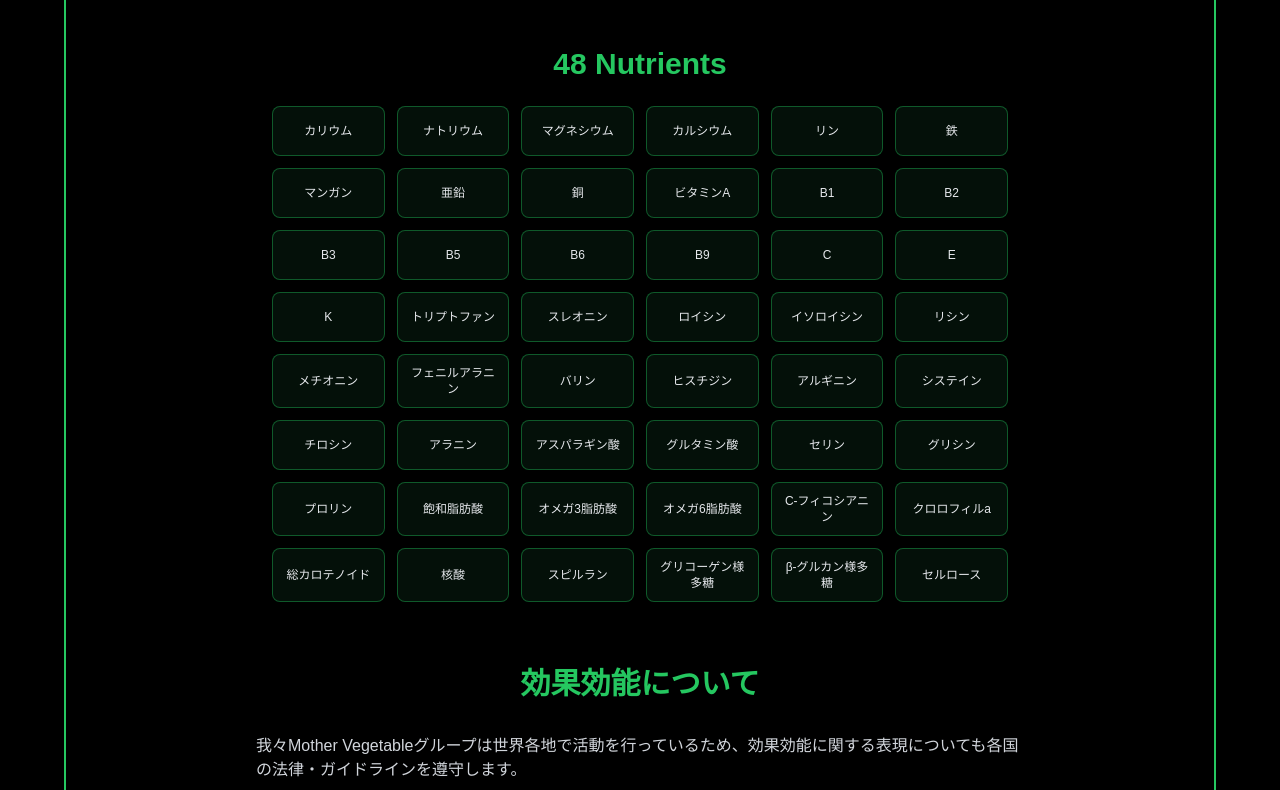
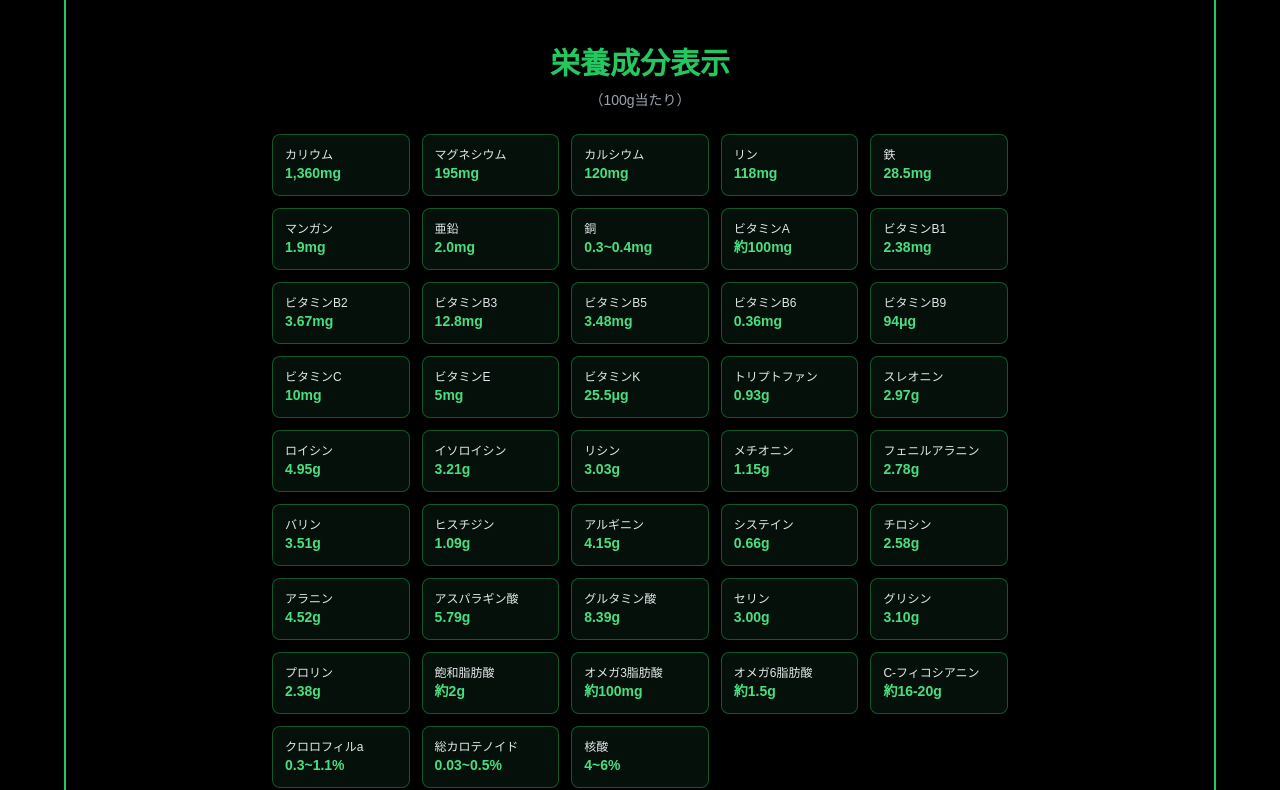
Before and after one commit to Rio2Ryo/mother-vegetables-hp, a Next.js app: page / in a window 1280 px wide. Shown: the part 2839-3629 px from the top of the page. Built offline with nearby package versions, Linux system fonts and the light colour scheme.

Commit message:
feat: 成分表示にグラム数を追加（100g当たり）
- 栄養成分表示をグラム数付きのグリッドに変更
- プロンプトにもグラム数を含める
- AIが容量に基づいた結果を返せるように改善

```diff
--- a/src/components/IndustryApproach3.tsx
+++ b/src/components/IndustryApproach3.tsx
@@ -21,9 +21,57 @@ export default function IndustryApproach() {
     { name: 'Other Functional Ingredients', nameMobile: ['Other Functional', 'Ingredients'], count: '9 types' },
   ]
 
-  const nutrientsList = language === 'JP'
-    ? 'カリウム・ナトリウム・マグネシウム・カルシウム・リン・鉄・マンガン・亜鉛・銅・ビタミンA・B1・B2・B3・B5・B6・B9・C・E・K・トリプトファン・スレオニン・ロイシン・イソロイシン・リシン・メチオニン・フェニルアラニン・バリン・ヒスチジン・アルギニン・システイン・チロシン・アラニン・アスパラギン酸・グルタミン酸・セリン・グリシン・プロリン・飽和脂肪酸・オメガ3脂肪酸・オメガ6脂肪酸・C-フィコシアニン・クロロフィルa・総カロテノイド・核酸・スピルラン・グリコーゲン様多糖・β-グルカン様多糖・セルロース'
-    : 'Potassium, sodium, magnesium, calcium, phosphorus, iron, manganese, zinc, copper, Vitamin A, B1, B2, B3, B5, B6, B9, C, E, K, tryptophan, threonine, leucine, isoleucine, lysine, methionine, phenylalanine, valine, histidine, arginine, cystine, tyrosine, alanine, aspartic acid, glutamic acid, serine, glycine, proline, saturated fatty acids, omega-3 fatty acids, omega-6 fatty acids, C-phycocyanin, chlorophyll a, total carotenoids, nucleic acids, spirulan, glycogen-like polysaccharides, β-glucan-like polysaccharides, cellulose.'
+  // 成分リスト（グラム数付き・100g当たり）
+  const nutrientsWithAmount = [
+    { name: 'カリウム', amount: '1,360mg', nameEN: 'Potassium' },
+    { name: 'マグネシウム', amount: '195mg', nameEN: 'Magnesium' },
+    { name: 'カルシウム', amount: '120mg', nameEN: 'Calcium' },
+    { name: 'リン', amount: '118mg', nameEN: 'Phosphorus' },
+    { name: '鉄', amount: '28.5mg', nameEN: 'Iron' },
+    { name: 'マンガン', amount: '1.9mg', nameEN: 'Manganese' },
+    { name: '亜鉛', amount: '2.0mg', nameEN: 'Zinc' },
+    { name: '銅', amount: '0.3~0.4mg', nameEN: 'Copper' },
+    { name: 'ビタミンA', amount: '約100mg', nameEN: 'Vitamin A' },
+    { name: 'ビタミンB1', amount: '2.38mg', nameEN: 'Vitamin B1' },
+    { name: 'ビタミンB2', amount: '3.67mg', nameEN: 'Vitamin B2' },
+    { name: 'ビタミンB3', amount: '12.8mg', nameEN: 'Vitamin B3' },
+    { name: 'ビタミンB5', amount: '3.48mg', nameEN: 'Vitamin B5' },
+    { name: 'ビタミンB6', amount: '0.36mg', nameEN: 'Vitamin B6' },
+    { name: 'ビタミンB9', amount: '94μg', nameEN: 'Vitamin B9' },
+    { name: 'ビタミンC', amount: '10mg', nameEN: 'Vitamin C' },
+    { name: 'ビタミンE', amount: '5mg', nameEN: 'Vitamin E' },
+    { name: 'ビタミンK', amount: '25.5μg', nameEN: 'Vitamin K' },
+    { name: 'トリプトファン', amount: '0.93g', nameEN: 'Tryptophan' },
+    { name: 'スレオニン', amount: '2.97g', nameEN: 'Threonine' },
+    { name: 'ロイシン', amount: '4.95g', nameEN: 'Leucine' },
+    { name: 'イソロイシン', amount: '3.21g', nameEN: 'Isoleucine' },
+    { name: 'リシン', amount: '3.03g', nameEN: 'Lysine' },
+    { name: 'メチオニン', amount: '1.15g', nameEN: 'Methionine' },
+    { name: 'フェニルアラニン', amount: '2.78g', nameEN: 'Phenylalanine' },
+    { name: 'バリン', amount: '3.51g', nameEN: 'Valine' },
+    { name: 'ヒスチジン', amount: '1.09g', nameEN: 'Histidine' },
+    { name: 'アルギニン', amount: '4.15g', nameEN: 'Arginine' },
+    { name: 'システイン', amount: '0.66g', nameEN: 'Cysteine' },
+    { name: 'チロシン', amount: '2.58g', nameEN: 'Tyrosine' },
+    { name: 'アラニン', amount: '4.52g', nameEN: 'Alanine' },
+    { name: 'アスパラギン酸', amount: '5.79g', nameEN: 'Aspartic Acid' },
+    { name: 'グルタミン酸', amount: '8.39g', nameEN: 'Glutamic Acid' },
+    { name: 'セリン', amount: '3.00g', nameEN: 'Serine' },
+    { name: 'グリシン', amount: '3.10g', nameEN: 'Glycine' },
+    { name: 'プロリン', amount: '2.38g', nameEN: 'Proline' },
+    { name: '飽和脂肪酸', amount: '約2g', nameEN: 'Saturated Fatty Acids' },
+    { name: 'オメガ3脂肪酸', amount: '約100mg', nameEN: 'Omega-3 Fatty Acids' },
+    { name: 'オメガ6脂肪酸', amount: '約1.5g', nameEN: 'Omega-6 Fatty Acids' },
+    { name: 'C-フィコシアニン', amount: '約16-20g', nameEN: 'C-Phycocyanin' },
+    { name: 'クロロフィルa', amount: '0.3~1.1%', nameEN: 'Chlorophyll a' },
+    { name: '総カロテノイド', amount: '0.03~0.5%', nameEN: 'Total Carotenoids' },
+    { name: '核酸', amount: '4~6%', nameEN: 'Nucleic Acids' },
+  ]
+
+  // プロンプト用の成分リスト（グラム数付き）
+  const nutrientsListForPrompt = nutrientsWithAmount
+    .map(n => language === 'JP' ? `${n.name}: ${n.amount}` : `${n.nameEN}: ${n.amount}`)
+    .join('\n- ')
 
   // プロンプトテンプレート（日本語/英語）- 効果効能＋裏付けを引き出す
   const promptTemplate = language === 'JP'
@@ -42,8 +90,8 @@ export default function IndustryApproach() {
 
 4) **免責**：これは医療アドバイスではありません。詳細は専門家にご相談ください。
 
-【成分リスト】
-${nutrientsList.split('・').map(n => `- ${n}`).join('\n')}`
+【成分リスト（100g当たり）】
+- ${nutrientsListForPrompt}`
     : `Please organize the **main effects and benefits** of the following ingredient list based on generally known information.
 **Avoid definitive claims** and provide evidence strength and sources.
 
@@ -59,8 +107,8 @@ ${nutrientsList.split('・').map(n => `- ${n}`).join('\n')}`
 
 4) **Disclaimer**: This is NOT medical advice. Please consult a professional for details.
 
-【Ingredient List】
-${nutrientsList.split('・').map(n => `- ${n}`).join('\n')}`
+【Ingredient List (per 100g)】
+- ${nutrientsListForPrompt}`
 
   // コピー機能
   const handleCopy = async () => {
@@ -217,24 +265,30 @@ ${nutrientsList.split('・').map(n => `- ${n}`).join('\n')}`
             ))}
           </div>
 
-          {/* 48 Nutrients Title */}
+          {/* Nutrients Title */}
           <h3
-            className="text-lg md:text-3xl font-bold text-center mb-4 md:mb-6"
+            className="text-lg md:text-3xl font-bold text-center mb-2"
             style={{ color: '#25c760' }}
           >
-            48 Nutrients
+            {language === 'JP' ? '栄養成分表示' : 'Nutrition Facts'}
           </h3>
+          <p className="text-gray-400 text-xs md:text-sm text-center mb-4 md:mb-6">
+            {language === 'JP' ? '（100g当たり）' : '(per 100g)'}
+          </p>
 
-          {/* Nutrients Grid - 成分表 */}
-          <div className="grid grid-cols-3 sm:grid-cols-4 md:grid-cols-6 gap-2 md:gap-3">
-            {nutrientsList.split('・').map((nutrient, index) => (
+          {/* Nutrients Grid - 成分表（グラム数付き） */}
+          <div className="grid grid-cols-2 sm:grid-cols-3 md:grid-cols-4 lg:grid-cols-5 gap-2 md:gap-3">
+            {nutrientsWithAmount.map((nutrient, index) => (
               <div
                 key={index}
-                className="border border-green-500/40 rounded-lg px-1.5 py-2 md:px-3 md:py-2.5 text-center bg-green-900/20 hover:bg-green-900/40 transition-colors min-h-[40px] md:min-h-[50px] flex items-center justify-center"
+                className="border border-green-500/40 rounded-lg px-2 py-2 md:px-3 md:py-3 bg-green-900/20 hover:bg-green-900/40 transition-colors"
               >
-                <span className="text-gray-200 text-[8px] md:text-xs leading-tight break-words">
-                  {nutrient.trim()}
-                </span>
+                <div className="text-gray-200 text-[9px] md:text-xs font-medium">
+                  {language === 'JP' ? nutrient.name : nutrient.nameEN}
+                </div>
+                <div className="text-green-400 text-[10px] md:text-sm font-bold">
+                  {nutrient.amount}
+                </div>
               </div>
             ))}
           </div>
```
